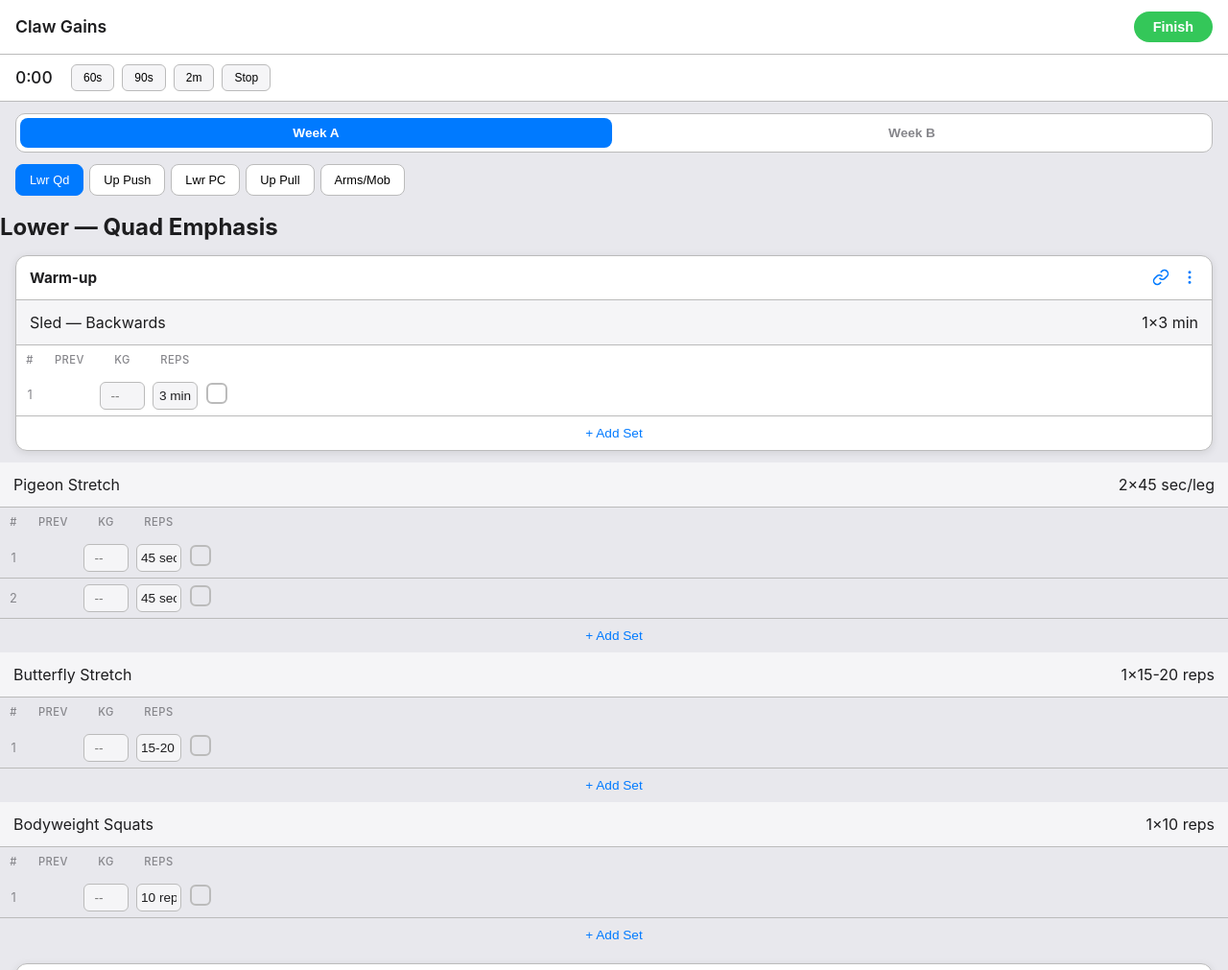
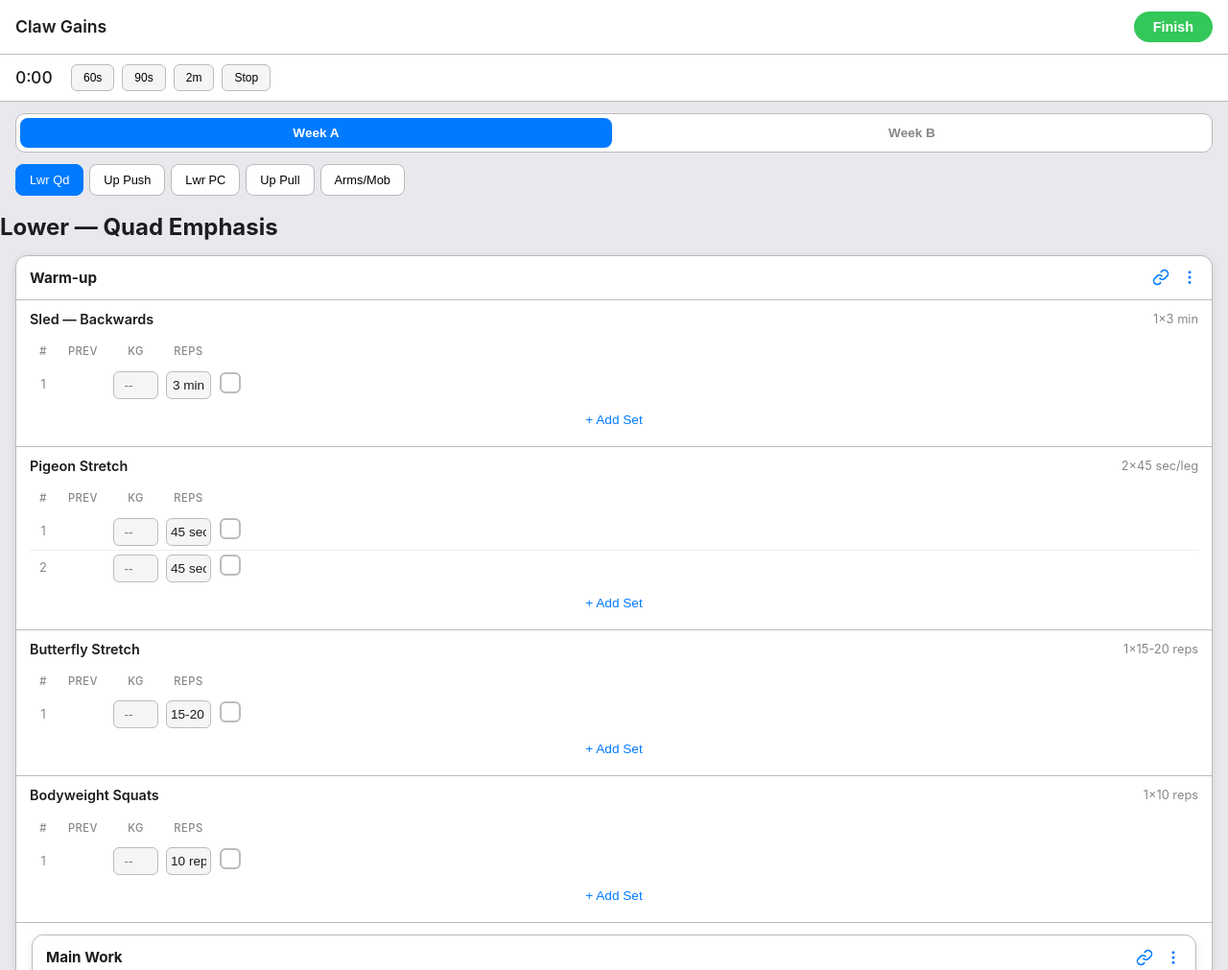
Before and after one commit to Geeny-Clawd/Claw-Gains, a plain HTML site: page index.html in a window 1280 px wide. Shown: the top 1011 px of the page at 96% size. Drawn offline with Linux system fonts and the light colour scheme.

Commit message:
Fix: Make exercise sections cohesive cards
- Remove individual borders from exercise rows
- Exercise info displayed inline, not as separate headers
- Sets table borders lighter within exercises
- Each section (Warm-up, Main Work, etc.) renders as ONE card

```diff
--- a/index.html
+++ b/index.html
@@ -99,6 +99,21 @@
         .exercise-icons { display: flex; gap: 12px; }
         .exercise-icons svg { width: 18px; height: 18px; color: var(--accent); cursor: pointer; }
 
+        /* Exercise rows within section card */
+        .exercise-row {
+            padding: 10px 14px;
+            border-bottom: 1px solid var(--border);
+        }
+        .exercise-row:last-child { border-bottom: none; }
+        .exercise-info {
+            display: flex;
+            justify-content: space-between;
+            align-items: center;
+            margin-bottom: 8px;
+        }
+        .exercise-info .exercise-name { font-weight: 600; font-size: 0.9rem; }
+        .exercise-info .exercise-target { font-size: 0.8rem; color: var(--text-secondary); }
+
         /* Sets Table */
         .sets-table {
             width: 100%;
@@ -120,10 +135,11 @@
         .sets-table th.check-col { width: 32px; }
 
         .sets-table td {
-            padding: 6px 4px;
+            padding: 4px;
             text-align: center;
-            border-bottom: 1px solid var(--border);
+            border-bottom: 1px solid #eee;
         }
+        .sets-table tbody tr:last-child td { border-bottom: none; }
         .set-num { font-size: 0.8rem; color: var(--text-secondary); }
         .prev-val { font-size: 0.75rem; color: var(--text-secondary); }
 
@@ -709,10 +725,11 @@
                 const lastWeight = getLastWeight(ex.name);
                 const actualSets = Math.max(ex.sets, exLogs.length);
 
-                html += `<div class="group-header" style="background: var(--input-bg);">
-                    <span class="exercise-name">${ex.name}</span>
-                    <span class="exercise-target">${ex.sets}×${ex.reps}</span>
-                </div>`;
+                html += `<div class="exercise-row">
+                    <div class="exercise-info">
+                        <span class="exercise-name">${ex.name}</span>
+                        <span class="exercise-target">${ex.sets}×${ex.reps}</span>
+                    </div>`;
 
                 html += `<table class="sets-table"><thead><tr>
                     <th class="set-col">#</th>
```
